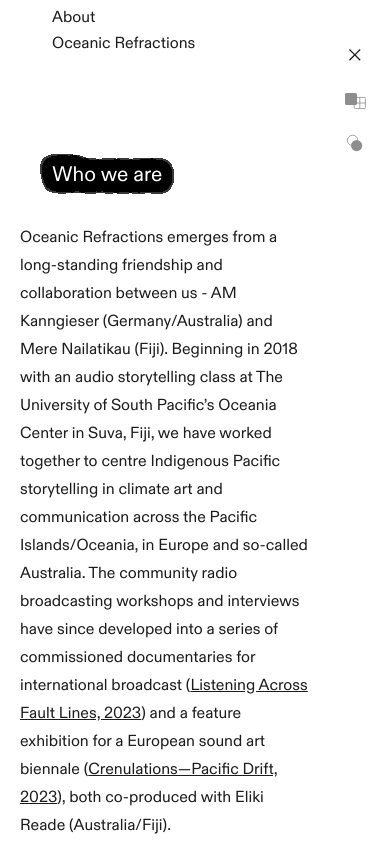
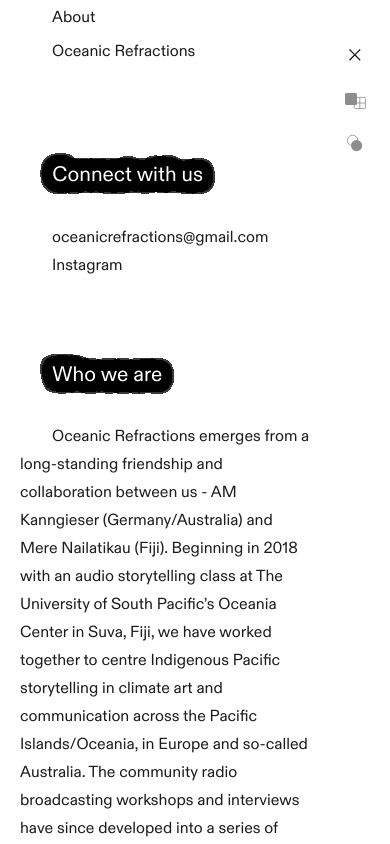
Before and after one commit to samuelethjackson/ocwebapp, a Next.js app in the folder client/: page /about in a window 390 px wide. Shown: the top 844 px of the page. Built offline with nearby package versions, Linux system fonts and the light colour scheme.

Commit message:
design polishing

```diff
--- a/client/app/about/page.tsx
+++ b/client/app/about/page.tsx
@@ -52,12 +52,24 @@
   }, []);
 
   return (
-    <Layout pageName="About" highRes={highRes} setHighRes={setHighRes} isAboutHovered={isAboutHovered}
-    setIsAboutHovered={setIsAboutHovered}>
+    <Layout
+      pageName="About"
+      highRes={highRes}
+      setHighRes={setHighRes}
+      isAboutHovered={isAboutHovered}
+      setIsAboutHovered={setIsAboutHovered}
+    >
       <div className="flex flex-col items-center justify-center min-h-screen">
         <TopBand pageName="About" />
         <main className="w-full h-screen gridParent px-5">
           <div className="col-start-1 col-end-6 md:col-start-3 md:col-end-12 lg:col-start-4 lg:col-end-13 about flex flex-col gap-20 pt-40 pb-40">
+            <div id="connect" className="grid md:hidden grid-cols-10 gap-8">
+              <h2 className="col-start-2 col-end-10">Connect with us</h2>
+              <div className="flex flex-col w-full col-span-10 gap-8">
+                <p className="flex flex-col gap-0"><a className="!no-underline" href="mailto:oceanicrefractions@gmail.com">oceanicrefractions@gmail.com</a>
+                <a className="!no-underline" href="https://www.instagram.com/oceanicrefractions/">Instagram</a></p>
+              </div>
+            </div>
             <div id="about" className="grid grid-cols-10 gap-8">
               <h2 className="col-start-2 col-end-10">Who we are</h2>
               <div className="flex flex-col w-full col-span-10 gap-8">
@@ -96,7 +108,7 @@
               </div>
             </div>
             <div id="background" className="grid grid-cols-10 gap-8">
-              <h2 className="col-start-2 col-end-10 paragraph-title">
+              <h2 className="col-start-2 col-end-10">
                 Our background and approach
               </h2>
               <div className="flex flex-col w-full col-span-10 gap-8">
@@ -164,7 +176,7 @@
               </div>
             </div>
             <div id="relationship" className="grid grid-cols-10 gap-8">
-              <h2 className="col-start-2 col-end-10 paragraph-title">
+              <h2 className="col-start-2 col-end-10">
                 Relationships and circulation
               </h2>
               <div className="flex flex-col w-full col-span-10 gap-8">
@@ -253,9 +265,7 @@
               </div>
             </div>
             <div id="community" className="grid grid-cols-10 gap-8">
-              <h2 className="col-start-2 col-end-10 paragraph-title">
-                Community
-              </h2>
+              <h2 className="col-start-2 col-end-10">Community</h2>
               <div className="flex flex-col w-full col-span-10 gap-8">
                 <p>
                   We acknowledge the many generous individuals, communities and
@@ -441,9 +451,15 @@
                 </p>
               </div>
             </div>
+            <a
+              className="!no-underline opacity-50"
+              href="https://www.studiofolder.it"
+            >
+              Design: Studio Folder
+            </a>
           </div>
           <div className="hidden h-screen col-start-15 col-end-24 md:flex items-start py-8 pt-36">
-            <div className="flex flex-col dark:text-white text-black text-xs font-normal leading-tight tracking-wide gap-2 uppercase">
+            <div className="flex fixed flex-col dark:text-white text-black text-xs font-normal leading-tight tracking-wide gap-2 uppercase">
               <a
                 href="#about"
                 onClick={(e) => handleScroll(e, "about")}
@@ -494,6 +510,13 @@
                 Collective philosophies, values and ethics
               </a>
             </div>
+            <div id="connect" className="fixed self-end	flex flex-col w-full gap-2">
+              <h2 className="w-full dark:text-white text-black text-xs font-normal leading-tight tracking-wide gap-2 uppercase">Connect with us</h2>
+              <div className="flex flex-col w-full col-span-10 gap-8">
+                <p className="flex flex-col gap-0 opacity-50"><a className="!no-underline" href="mailto:oceanicrefractions@gmail.com">oceanicrefractions@gmail.com</a>
+                <a className="!no-underline" href="https://www.instagram.com/oceanicrefractions/">Instagram</a></p>
+              </div>
+            </div>
           </div>
         </main>
       </div>
--- a/client/app/components/AboutTopBand.tsx
+++ b/client/app/components/AboutTopBand.tsx
@@ -45,15 +45,15 @@
           {pageName}
         </motion.div>
       </div>
-      <div className='md:w-1/3 w-full bg-white dark:bg-black absolute pl-8 md:hidden flex flex-row gap-0 pt-2 pb-8'>
+      <div className='md:w-1/3 w-full bg-white dark:bg-black absolute top-0 left-0 md:hidden flex flex-row pt-2 pb-8 pl-1'>
         <div
           key={pageName}
-          className="w-full text-base font-normal leading-tight"
+          className="w-full text-base font-normal leading-tight pl-12 md:pl-0"
         >
           {pageName}
         </div>
       </div>
-      <div className='w-1/2 absolute pl-8 pt-8 md:hidden pb-1'>
+      <div className='w-1/2 absolute pl-8 pt-10 md:hidden pb-1'>
         Oceanic Refractions
       </div>
     </div>
--- a/client/app/components/StorySection.tsx
+++ b/client/app/components/StorySection.tsx
@@ -1,6 +1,6 @@
 import React, { forwardRef } from "react";
-import Image from 'next/image';
-import { motion } from 'framer-motion';
+import Image from "next/image";
+import { motion } from "framer-motion";
 
 interface StorySectionProps {
   text: string;
@@ -9,20 +9,21 @@
   isAboutHovered: boolean; // Add this line
 }
 
-const StorySection = forwardRef<HTMLDivElement, StorySectionProps>(({ video, text, id, isAboutHovered }, ref,) => {
+const StorySection = forwardRef<HTMLDivElement, StorySectionProps>(
+  ({ video, text, id, isAboutHovered }, ref) => {
     // Check the file extension to determine if it's a GIF
-  const isGif = video.endsWith('.gif');
+    const isGif = video.endsWith(".gif");
     const videoPath = `/videos/${video}`; // Assuming the videos folder is in the public directory
 
     const videoVariants = {
       zoomIn: { scale: 1.1 },
-    zoomOut: { scale: 1 }
+      zoomOut: { scale: 1 },
     };
 
     const textVariants = {
       fadeIn: { opacity: 1 },
-    fadeOut: { opacity: 0 }
-  }
+      fadeOut: { opacity: 0 },
+    };
 
     return (
       <section
@@ -37,12 +38,7 @@
             variants={videoVariants}
             transition={{ ease: "easeInOut", duration: 1 }}
           >
-          <Image
-            src={videoPath}
-            alt={text}
-            layout="fill"
-            objectFit="cover"
-          />
+            <Image src={videoPath} alt={text} layout="fill" objectFit="cover" />
           </motion.div>
         ) : (
           <motion.video
@@ -58,12 +54,17 @@
           />
         )}
         <motion.p
-          className={`text-black dark:text-white text-base text-left col-start-1 col-end-6 md:col-end-10 max-w-[700px] md:min-w-[400px] font-normal leading-normal mt-28 z-10`}
+          className={`text-black dark:text-white text-base text-left col-start-1 pl-8 md:pl-0 absolute bottom-8 md:relative md:self-start col-end-6 md:col-end-10 max-w-[700px] md:min-w-[400px] font-normal leading-normal mt-32 z-10`}
           animate={isAboutHovered ? "fadeOut" : "fadeIn"}
           variants={textVariants}
           transition={{ ease: "easeInOut", duration: 1 }}
         >
-          {text}
+          {text.split("\n").map((line, i) => (
+            <React.Fragment key={i}>
+              {line}
+              <br />
+            </React.Fragment>
+          ))}
         </motion.p>
         <motion.p
           id="aboutText"
@@ -76,7 +77,8 @@
         </motion.p>
       </section>
     );
-});
+  }
+);
 
 StorySection.displayName = "StorySection";
 
--- a/client/app/globals.css
+++ b/client/app/globals.css
@@ -476,11 +476,11 @@
 }
 
 .about p {
-  @apply text-base md:text-[21px] text-black dark:text-white font-normal leading-7 col-span-10 max-w-[720px];
+  @apply text-base indent-8 md:text-[21px] text-black dark:text-white font-normal leading-7 col-span-10 max-w-[720px];
 }
 
 .about ul {
-  @apply text-[21px] text-black dark:text-white font-normal leading-7 col-span-10 list-disc;
+  @apply text-base pl-4 md:text-[21px] text-black dark:text-white font-normal leading-7 col-span-10 list-disc;
 }
 
 .about li {
--- a/client/app/page.tsx
+++ b/client/app/page.tsx
@@ -6,6 +6,7 @@
 import TopBand from "./components/TopBand";
 import Layout from "./components/Layout";
 import { AnimatePresence, motion } from "framer-motion";
+import React from "react";
 
 export default function Home() {
   const ref1 = useRef<HTMLDivElement>(null);
@@ -70,16 +71,18 @@
     };
   }, []);
 
+
   let topBandText = "";
   let titleBandText = "";
   let bottomBandText = "";
 
   let Text1 =
-    "featuring the words of Craig Santos-Perez, Julian Aguon, Kathy Jetn̄il-Kijiner, and Prof. Unaisi Nabobo-Baba.";
+    "featuring the words of Craig Santos-Perez, Julian Aguon, \nKathy Jetn̄il-Kijiner, and Prof. Unaisi Nabobo-Baba.";
   let Text2 =
-    "featuring newly commissioned words from Christina Sharpe, Nabil Ahmed, Nicolas Jaar, Zoe Todd, and Zoé Samudzi.";
+    "featuring newly commissioned words from Christina Sharpe, \nNabil Ahmed, Nicolas Jaar, Zoe Todd, and Zoé Samudzi.";
   let Text3 =
-    "featuring newly commissioned words from Elise Misao Hunchuck and Sinthujan Varatharajah.";
+    "featuring newly commissioned words \nfrom Elise Misao Hunchuck and Sinthujan Varatharajah.";
+
 
   if (activeSection === 1) {
     topBandText = "";
```
Lines whose indentation alone changed are shown as unchanged.
